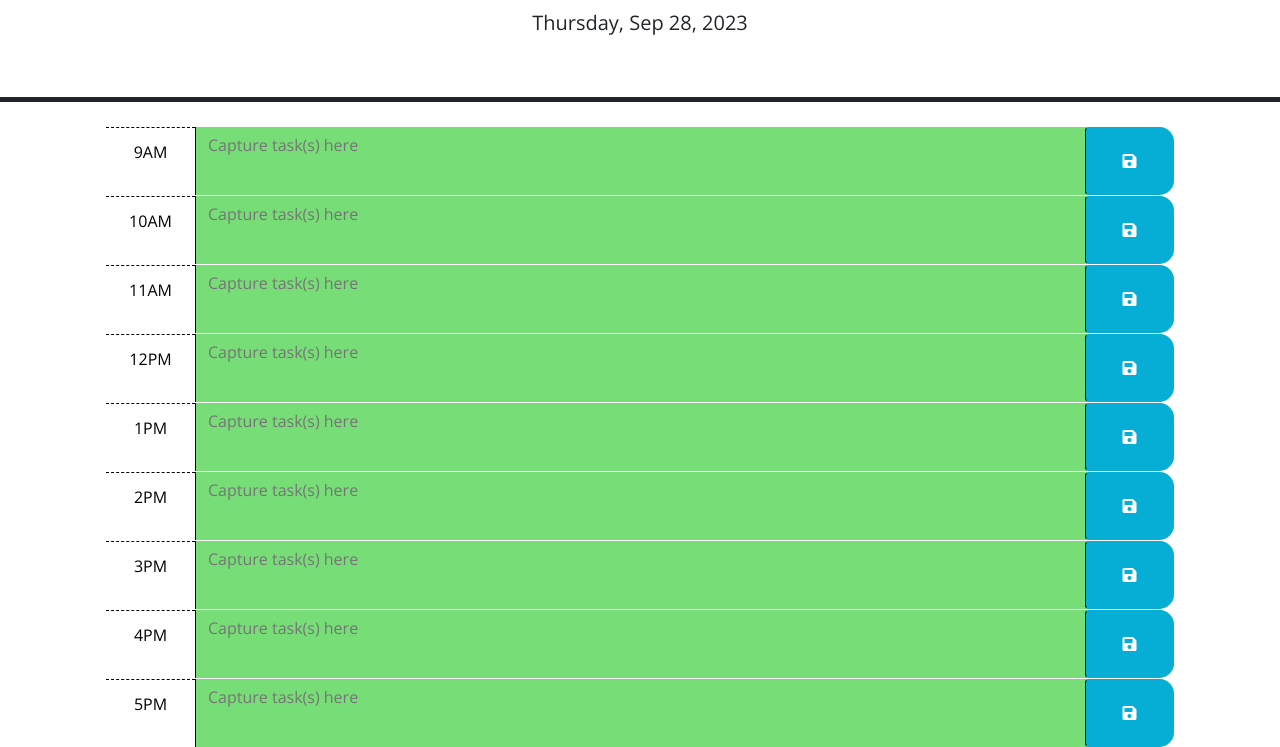
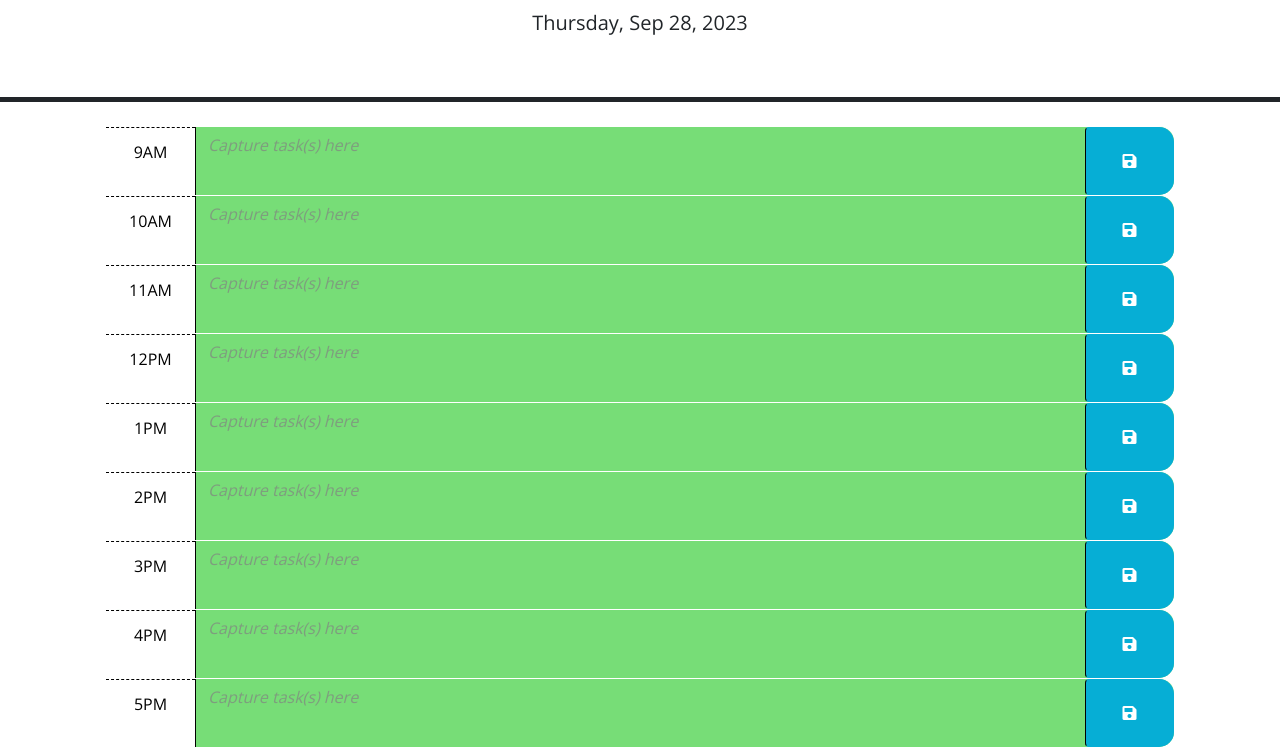
Before and after one commit to hybee234/work-day-scheduler, a plain HTML site: page index.html in a window 1280 px wide. Shown: the part 156-903 px from the top of the page. Drawn offline with nearby package versions, Linux system fonts and the light colour scheme.

Commit message:
Format placeholder

```diff
--- a/assets/css/style.css
+++ b/assets/css/style.css
@@ -67,3 +67,8 @@ textarea {
   font-size: 20px;
   transition: all 0.3s ease-in-out;
 }
+
+::placeholder {
+  font-style: italic;
+  color: rgba(130, 130, 130, 0.7);
+}
```
